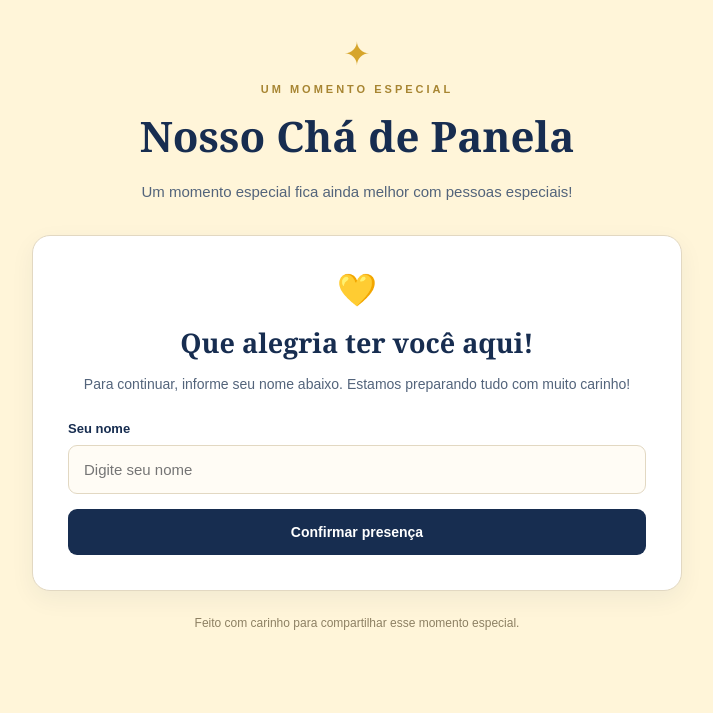
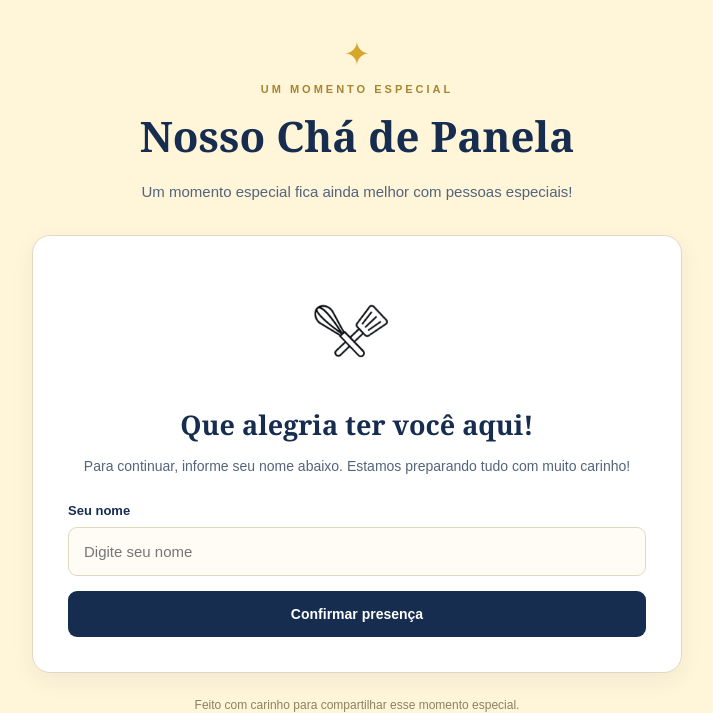
Before and after one commit to Emanuel0101-coder/cha_panela, a Flask app: page / in a window 1280 px wide. Shown: the top 713 px of the page, without its empty margins (283-996 px from the left). Run offline with Flask 3, Linux system fonts and the light colour scheme; parts of the project's set-up code (start-up, migrations or seed data) failed here and were passed over; some libraries are stand-ins or nearby versions.

Commit message:
ajustando a espatula

```diff
--- a/static/css/style.css
+++ b/static/css/style.css
@@ -82,6 +82,17 @@ body {
     text-align: center;
     margin-bottom: 15px;
 }
+
+
+/* IMAGEM DA ESPÁTULA */
+.imagem-espatula {
+    display: block;
+    width: 120px;
+    height: 120px;
+    object-fit: contain;
+    margin: 0 auto;
+}
+
 
 .content-card h2 {
     font-family: Georgia, serif;
--- a/templates/index.html
+++ b/templates/index.html
@@ -28,11 +28,16 @@
             </p>
         </header>
 
-
         <!-- TELA DE CADASTRO -->
         <section id="tela-confirmacao" class="content-card">
 
-            <div class="section-icon">💛</div>
+            <div class="section-icon">
+                <img
+                    src="{{ url_for('static', filename='images/espatula.png') }}"
+                    alt="Espátula e fouet"
+                    class="imagem-espatula"
+                >
+            </div>
 
             <h2>Que alegria ter você aqui!</h2>
 
@@ -64,7 +69,6 @@
 
         </section>
 
-
         <!-- TELA DE SUCESSO -->
         <section id="tela-sucesso" class="content-card hidden">
 
@@ -87,7 +91,6 @@
             </button>
 
         </section>
-
 
         <!-- LISTA DE PRESENTES -->
         <section id="tela-presentes" class="content-card hidden">
@@ -141,7 +144,6 @@
 
         </section>
 
-
         <!-- MODAL DE CONFIRMAÇÃO -->
         <div id="modal-confirmacao" class="modal hidden">
 
@@ -184,7 +186,6 @@
 
         </div>
 
-
         <footer>
             Feito com carinho para compartilhar esse momento especial.
         </footer>
```
Also changed, not shown: static/images/espatula.png (added).
